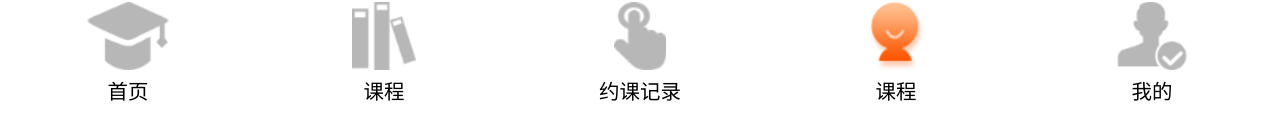
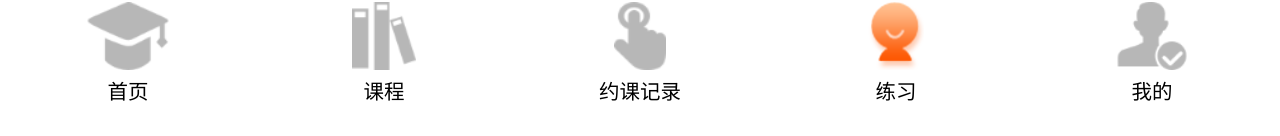
Before and after one commit to fen-wei/no_noe, a Vue app: page /li in a window 1280 px wide. Shown: the part 661-797 px from the top of the page. Built offline with nearby package versions, Linux system fonts and the light colour scheme.

Commit message:
zyp 路由跳转实现图片切换1.3 优化版本

```diff
--- a/src/components/footer.vue
+++ b/src/components/footer.vue
@@ -21,7 +21,7 @@ export default {
                {title:"首页",src:"/show",img:"/static/img/shouye.png",zt:true,img2:"/static/img/shouye02.png"},
                {title:"课程",src:"/ke",img:"/static/img/kechengpng.png",zt:true,img2:"/static/img/kecheng02.png"},
                {title:"约课记录",src:"/yue",img:"/static/img/yueke.png",zt:true,img2:"/static/img/yueke02.png"},
-               {title:"课程",src:"/li",img:"/static/img/lianxi.png",zt:true,img2:"/static/img/lianxi02.png"},
+               {title:"练习",src:"/li",img:"/static/img/lianxi.png",zt:true,img2:"/static/img/lianxi02.png"},
                {title:"我的",src:"/wo",img:"/static/img/wode.png",zt:true,img2:"/static/img/lianxi02.png"}
             ]
         }
```
